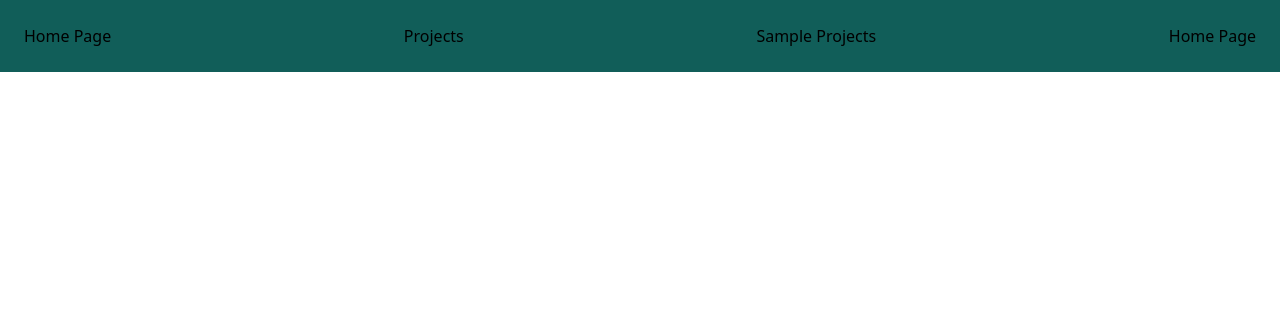
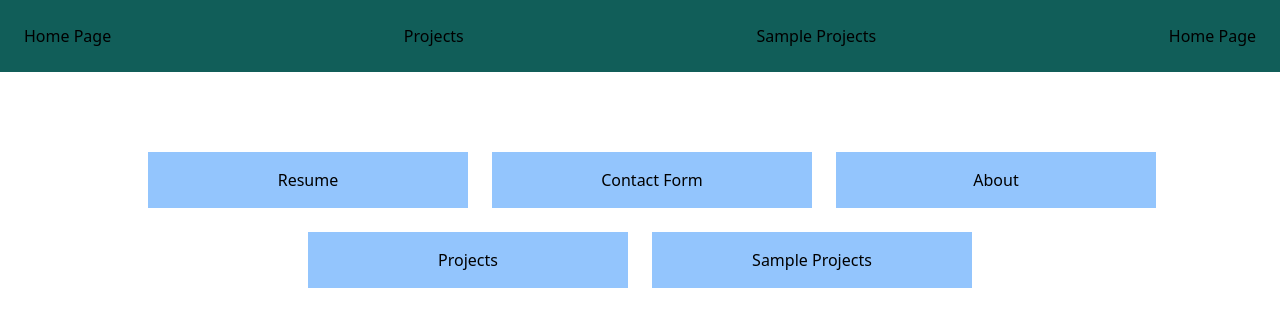
Before and after one commit to SeanTshark/2025-webtech-final-project, a website: page index.html in a window 1280 px wide. Drawn offline with Linux system fonts and the light colour scheme.

Commit message:
feat(home_page): add cards to HTML body

```diff
--- a/index.html
+++ b/index.html
@@ -28,7 +28,24 @@
     </div>
 </header>
 <main>
-    <article>
+    <article class="flex justify-center flex-wrap mt-20 gap-6">
+        <header></header>
+
+        <section class="w-1/4 text-wrap bg-blue-300 flex flex-col items-center gap-4 p-4">
+            <a href="resume.html">Resume</a>
+        </section>
+        <section class="w-1/4 text-wrap bg-blue-300 flex flex-col items-center gap-4 p-4">
+            <a href="contact.html">Contact Form</a>
+        </section>
+        <section class="w-1/4 text-wrap bg-blue-300 flex flex-col items-center gap-4 p-4">
+            <a href="about.html">About</a>
+        </section>
+        <section class="w-1/4 text-wrap bg-blue-300 flex flex-col items-center gap-4 p-4">
+            <a href="projects.html">Projects</a>
+        </section>
+        <section class="w-1/4 text-wrap bg-blue-300 flex flex-col items-center gap-4 p-4">
+            <a href="mywork.html">Sample Projects</a>
+        </section>
 
     </article>
 </main>
```
Also changed, not shown: assets/css/site.css.
